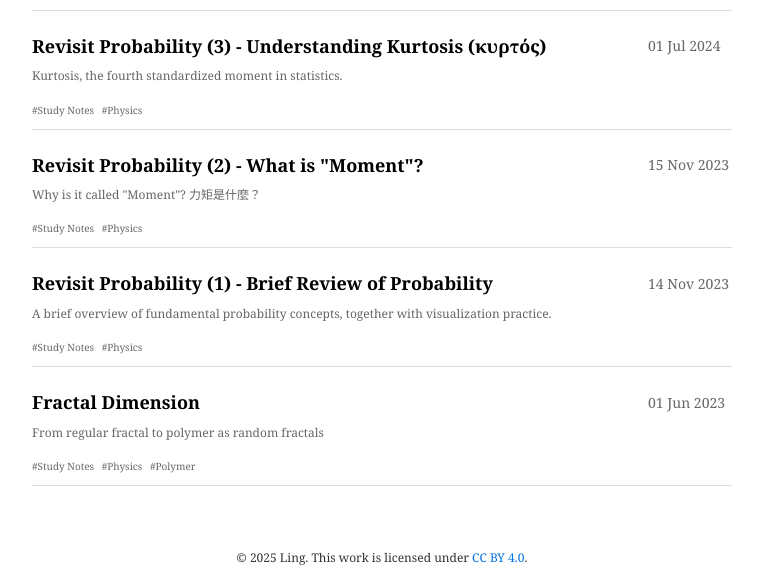
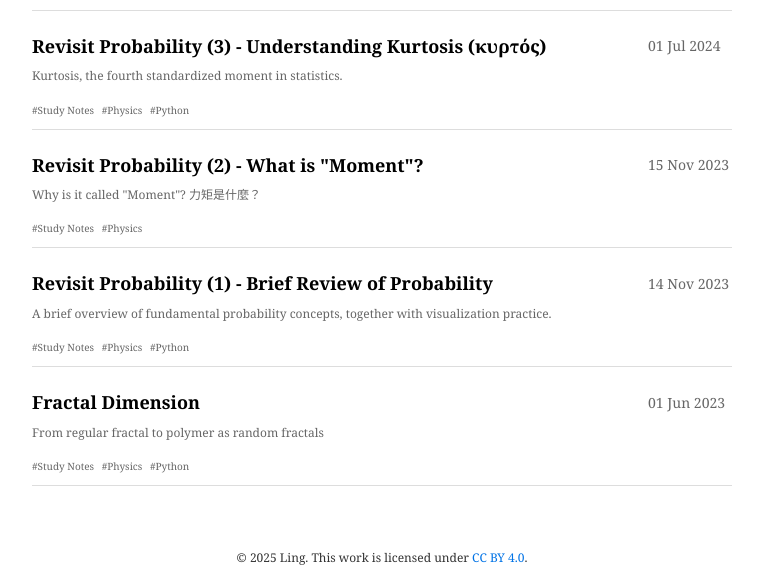
Before and after one commit to ling-hn/ling-hn.github.io, a Jekyll site: the page built from blog.md, in a window 1280 px wide. Shown: the part 720-1287 px from the top of the page, without its empty margins (258-1021 px from the left). Built offline with Jekyll 4.4.1, drawn with Linux system fonts in a browser that asks for light colours.

Commit message:
post update

```diff
--- a/_posts/2023-06-01-fractal-dimension.md
+++ b/_posts/2023-06-01-fractal-dimension.md
@@ -4,7 +4,7 @@ title: Fractal Dimension
 description: From regular fractal to polymer as random fractals
 date: 2023-06-01
 author: L. H. Huang
-tags: ["Study Notes", "Physics", "Polymer"]
+tags: ["Study Notes", "Physics", "Python"]
 features:
   math:
     enable: true
--- a/_posts/2023-11-14-Probability-1-Basics-and-Moments.md
+++ b/_posts/2023-11-14-Probability-1-Basics-and-Moments.md
@@ -4,7 +4,7 @@ title: Revisit Probability (1) - Brief Review of Probability
 description: A brief overview of fundamental probability concepts, together with visualization practice.
 date: 2023-11-14
 author: L. H. Huang
-tags: ["Study Notes", "Physics"]
+tags: ["Study Notes", "Physics", "Python"]
 features:
   math:
     enable: true
--- a/_posts/2024-07-01-Probability-3-Kurtosis.md
+++ b/_posts/2024-07-01-Probability-3-Kurtosis.md
@@ -4,7 +4,7 @@
 description: Kurtosis, the fourth standardized moment in statistics.
 date: 2024-07-01
 author: L. H. Huang
-tags: ["Study Notes", "Physics"]
+tags: ["Study Notes", "Physics", "Python"]
 features:
   math:
     enable: true
```
